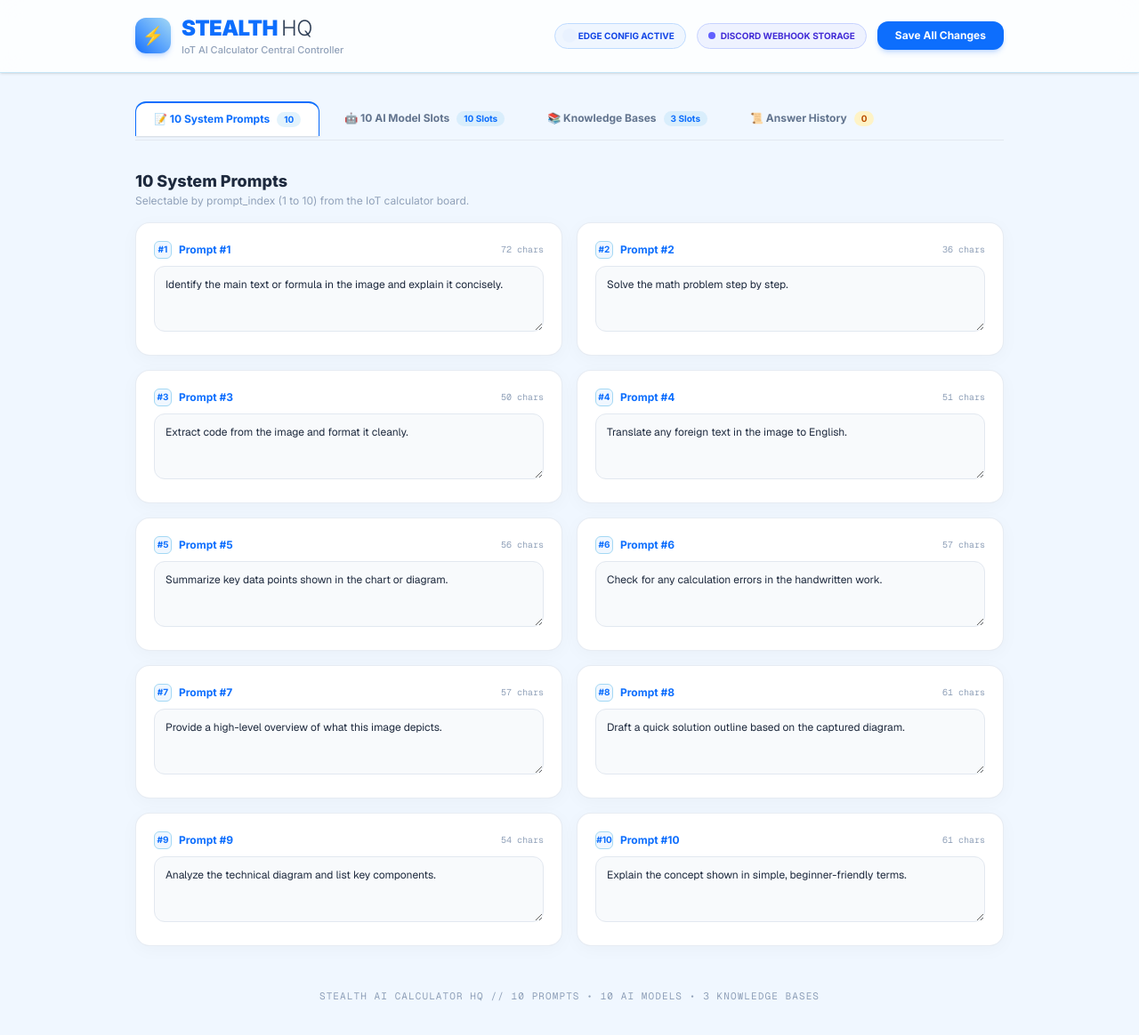
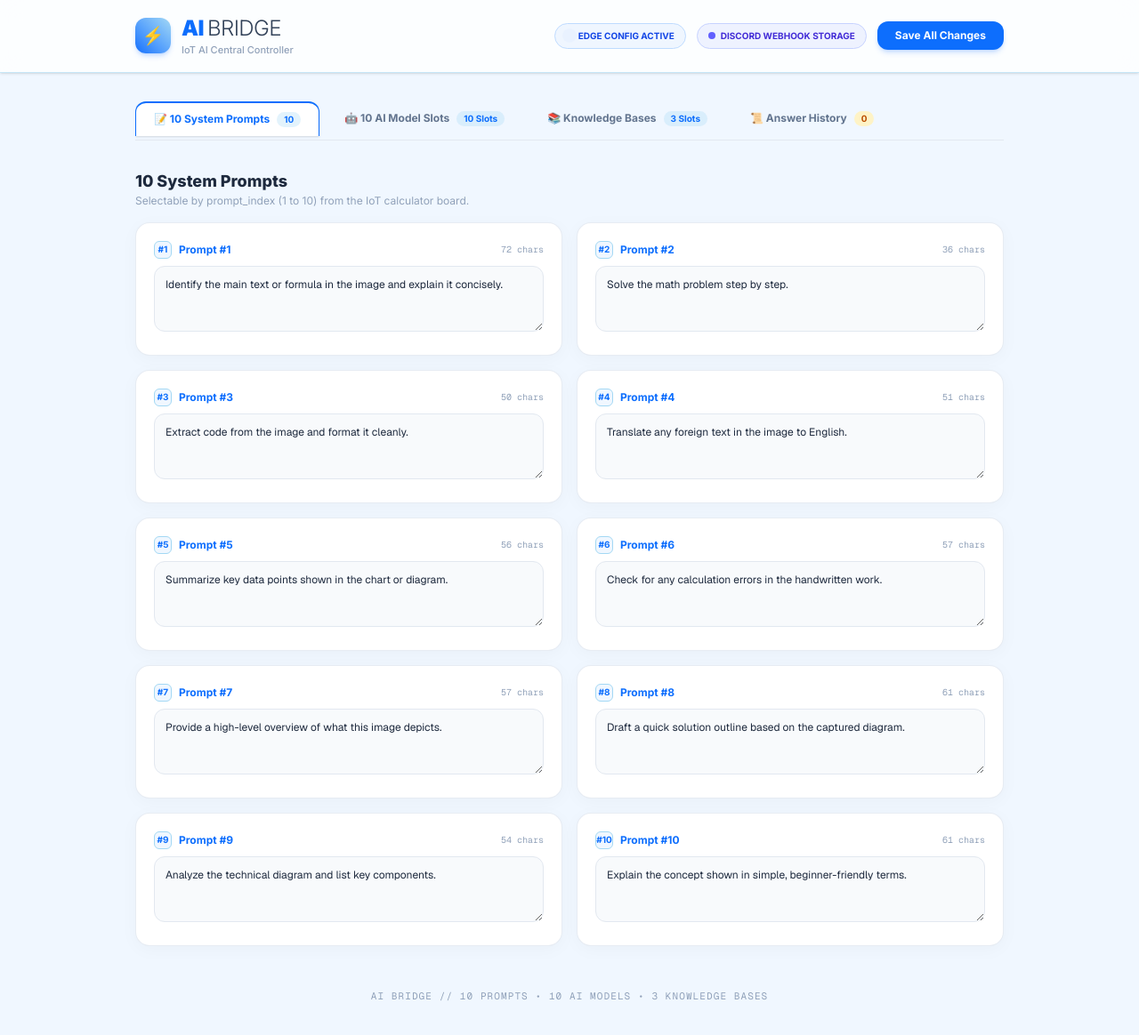
Before and after one commit to Bsikarn/iot-web-aiBridge, a Next.js app: page / in a window 1280 px wide. Shown: the top 1164 px of the page at 89% size. Built offline with nearby package versions, Linux system fonts and the light colour scheme.

Commit message:
feat: implement Ai Bridge dashboard and AI processing API for device-to-cloud integration

```diff
--- a/app/api/ask/route.ts
+++ b/app/api/ask/route.ts
@@ -11,7 +11,7 @@ const openrouter = new OpenAI({
   apiKey: process.env.OPENROUTER_API_KEY || "",
   defaultHeaders: {
     "HTTP-Referer": "https://aicalculate-iot.vercel.app/",
-    "X-Title": "AI Calculate IOT HQ",
+    "X-Title": "Ai Bridge",
   }
 });
 
--- a/app/layout.tsx
+++ b/app/layout.tsx
@@ -13,8 +13,8 @@ const geistMono = Geist_Mono({
 });
 
 export const metadata: Metadata = {
-  title: "Create Next App",
-  description: "Generated by create next app",
+  title: "Ai Bridge",
+  description: "Ai Bridge - Central IoT & AI Controller",
 };
 
 export default function RootLayout({
--- a/app/page.tsx
+++ b/app/page.tsx
@@ -195,7 +195,7 @@ export default function Dashboard() {
       <div className={`min-h-screen flex flex-col items-center justify-center bg-[#F0F7FF] ${inter.className}`}>
         <div className="w-12 h-12 border-4 border-[#0D6EFD] border-t-transparent rounded-full animate-spin mb-4"></div>
         <div className="font-semibold text-slate-700 tracking-wide animate-pulse">
-          INITIALIZING STEALTH HQ...
+          INITIALIZING AI BRIDGE...
         </div>
       </div>
     );
@@ -212,10 +212,10 @@ export default function Dashboard() {
             </div>
             <div>
               <h1 className="text-2xl font-black text-[#0D6EFD] tracking-tight">
-                STEALTH <span className="font-light text-slate-700">HQ</span>
+                AI <span className="font-light text-slate-700">BRIDGE</span>
               </h1>
               <p className="text-[11px] text-slate-400 font-medium">
-                IoT AI Calculator Central Controller
+                IoT AI Central Controller
               </p>
             </div>
           </div>
@@ -615,7 +615,7 @@ export default function Dashboard() {
       {/* Footer */}
       <footer className="max-w-5xl mx-auto px-6 mt-12 text-center">
         <p className="text-[11px] font-mono text-slate-400 tracking-widest uppercase">
-          STEALTH AI CALCULATOR HQ // 10 PROMPTS • 10 AI MODELS • 3 KNOWLEDGE BASES
+          AI BRIDGE // 10 PROMPTS • 10 AI MODELS • 3 KNOWLEDGE BASES
         </p>
       </footer>
     </div>
```
Also changed, not shown: 1 other file (tests, documents, lock files or other folders).
